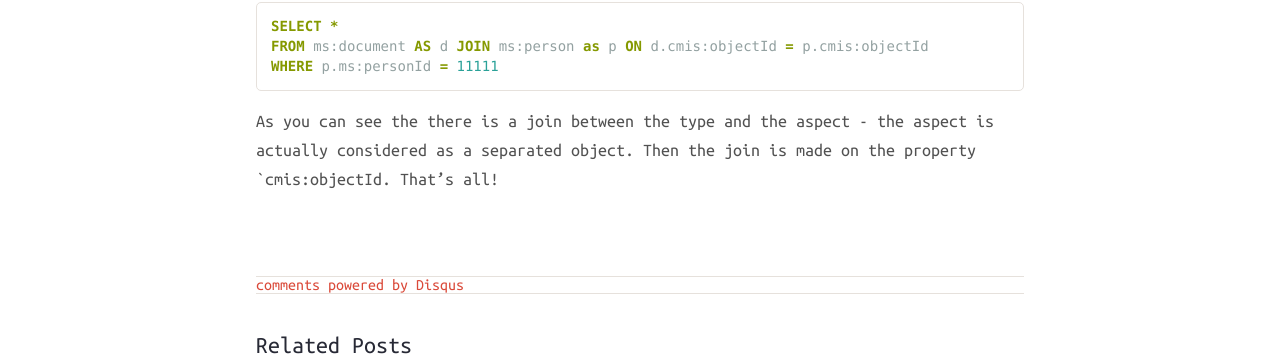
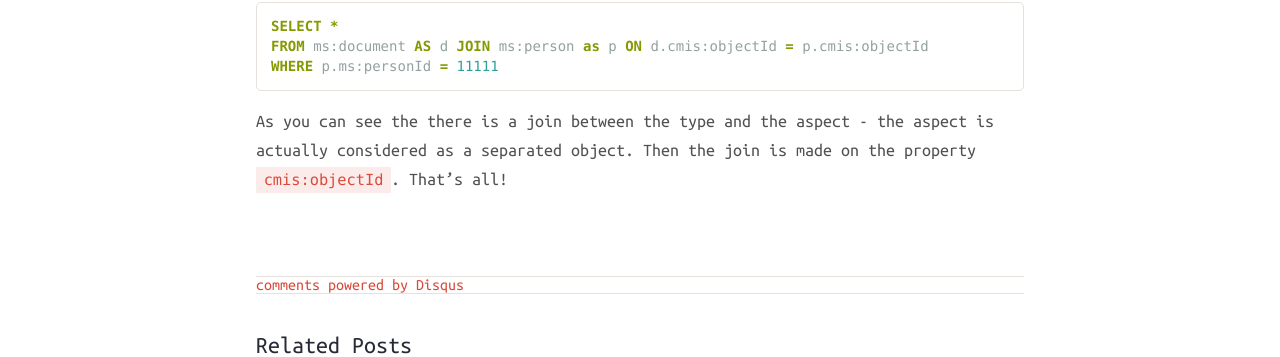
Before and after one commit to TheWeirdDev/theweirddev.github.io, a Jekyll site: the page built from _posts/2015-06-10-cmis-aspect.markdown, in a window 1280 px wide. Shown: the part 1577-1934 px from the top of the page. Built offline with Jekyll 4.4.1, drawn with Linux system fonts in a browser that asks for light colours; nearby versions of some CDN libraries; comment, search, counter and statistics services are not loaded.

```diff
--- a/_posts/2015-06-10-cmis-aspect.markdown
+++ b/_posts/2015-06-10-cmis-aspect.markdown
@@ -76,4 +76,4 @@ WHERE p.ms:personId = 11111
 {% endhighlight %}
 
 As you can see the there is a join between the type and the aspect - the aspect is actually considered as a separated
-object. Then the join is made on the property `cmis:objectId. That's all!
+object. Then the join is made on the property `cmis:objectId`. That's all!
```
